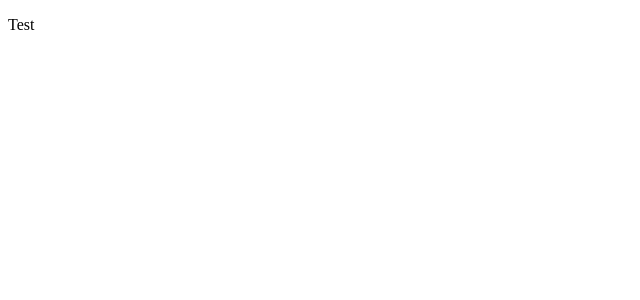
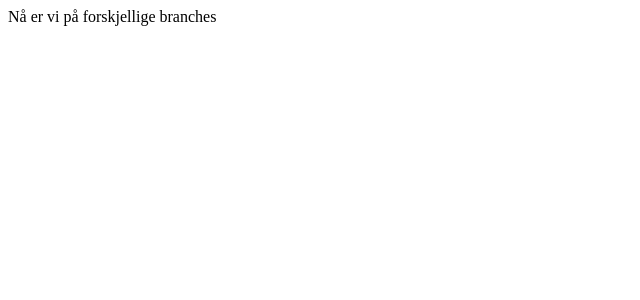
Before and after one commit to AndersBSt/landhandleriene, a React (Create React App) app: page / in a window 1280 px wide. Shown: the top 300 px of the page, without its empty margins (0-640 px from the left). Built offline with nearby package versions, Linux system fonts and the light colour scheme; the HTML template or start-up script is replaced by a standard one.

Commit message:
Forskjellig branch changes

```diff
--- a/src/App.js
+++ b/src/App.js
@@ -4,7 +4,7 @@ export default class App extends Component {
   render() {
     return (
       <div className="App">
-        <p>Test</p>
+        Nå er vi på forskjellige branches
       </div>
     );
   }
```
